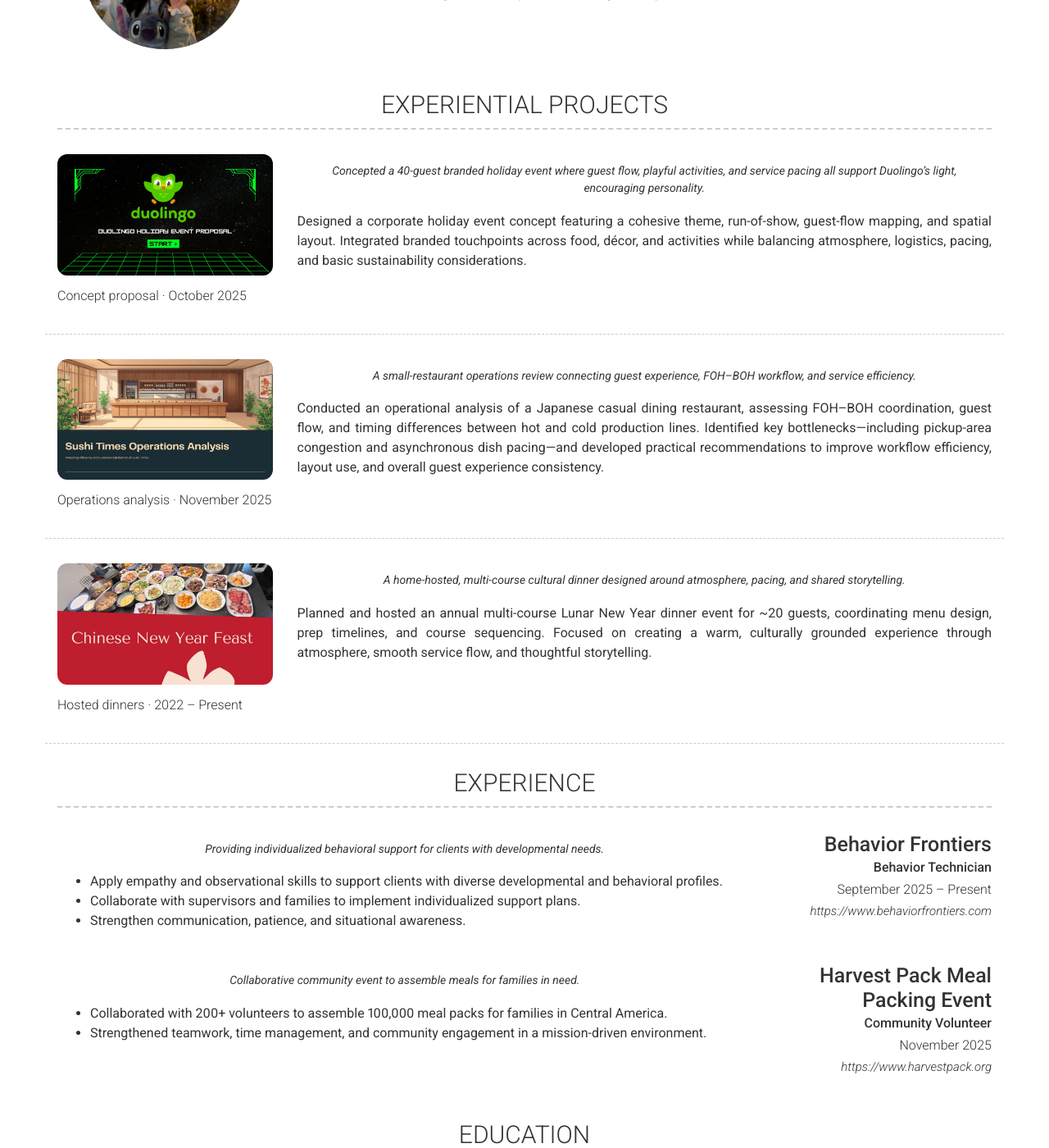
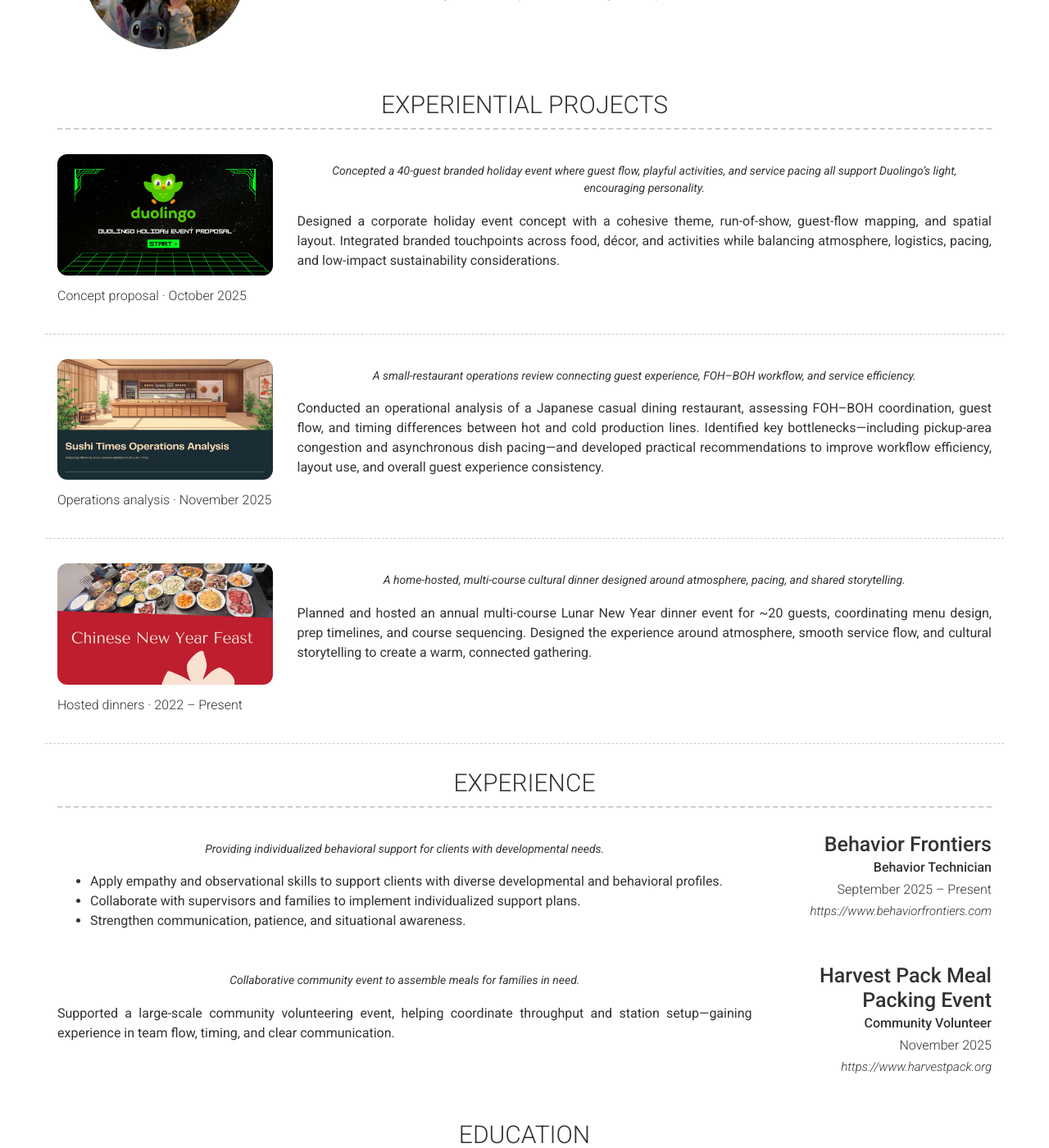
Before and after one commit to yueyiliao/YueyiCreatesExperience, a Jekyll site: the page built from index.md, in a window 1280 px wide and 1400 px high, scrolled down 442 px. Shown: the whole window at 82% size. Built offline with Jekyll 4.4.1, drawn with Linux system fonts in a browser that asks for light colours; nearby versions of some CDN libraries; some of the changed text lies outside the part shown.

Commit message:
Update _config.yml

```diff
--- a/_config.yml
+++ b/_config.yml
@@ -36,9 +36,9 @@ content:
           Concepted a 40-guest branded holiday event where guest flow, playful activities,
           and service pacing all support Duolingo’s light, encouraging personality.
         description: |
-          Designed a corporate holiday event concept featuring a cohesive theme, run-of-show, guest-flow mapping,
-          and spatial layout. Integrated branded touchpoints across food, décor, and activities while balancing atmosphere,
-          logistics, pacing, and basic sustainability considerations.
+          Designed a corporate holiday event concept with a cohesive theme, run-of-show, guest-flow mapping,
+          and spatial layout. Integrated branded touchpoints across food, décor, and activities while balancing
+          atmosphere, logistics, pacing, and low-impact sustainability considerations.
 
       - layout: left
         border: weak
@@ -61,9 +61,9 @@ content:
           A home-hosted, multi-course cultural dinner designed around atmosphere,
           pacing, and shared storytelling.
         description: |
-          Planned and hosted an annual multi-course Lunar New Year dinner event for ~20 guests, coordinating menu design,
-          prep timelines, and course sequencing. Focused on creating a warm, culturally grounded experience through atmosphere,
-          smooth service flow, and thoughtful storytelling.
+          Planned and hosted an annual multi-course Lunar New Year dinner event for ~20 guests, coordinating
+          menu design, prep timelines, and course sequencing. Designed the experience around atmosphere, smooth
+          service flow, and cultural storytelling to create a warm, connected gathering.
 
   - title: "<a id='experience'></a>EXPERIENCE"
     layout: list
@@ -88,8 +88,8 @@ content:
         quote: >
           Collaborative community event to assemble meals for families in need.
         description: |
-          - Collaborated with 200+ volunteers to assemble 100,000 meal packs for families in Central America.
-          - Strengthened teamwork, time management, and community engagement in a mission-driven environment.
+          Supported a large-scale community volunteering event, helping
+          coordinate throughput and station setup—gaining experience in team flow, timing, and clear communication.
 
   - title: "<a id='education'></a>EDUCATION"
     layout: list
@@ -115,8 +115,10 @@ content:
   - title: "<a id='aboutme'></a>A LITTLE MORE ABOUT ME"
     layout: text
     content: |
-      I’m drawn to spaces where people gather—the quiet moments before an event begins, the aroma that fills a room, the way light softens as conversation grows. I notice how details shape comfort, how a simple gesture can turn service into care. In those moments, I’m reminded why I love hospitality: it’s where thoughtfulness becomes experience.
-
+      I’m drawn to the moments when people gather—the atmosphere before an event begins, the shift in energy as conversation grows,
+      and the subtle details that shape comfort. With a background in psychology and hospitality, I pay close attention to how
+      environment, flow, and small gestures influence experience. That’s why I gravitate toward experiential work: it’s where
+      thoughtful design becomes connection.
 # Footer
 footer_show_references: true
 # references_title: References on request (Override references text)
```
